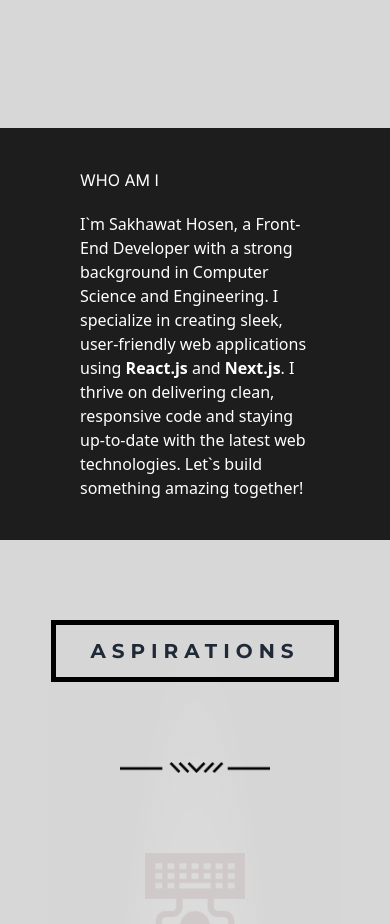
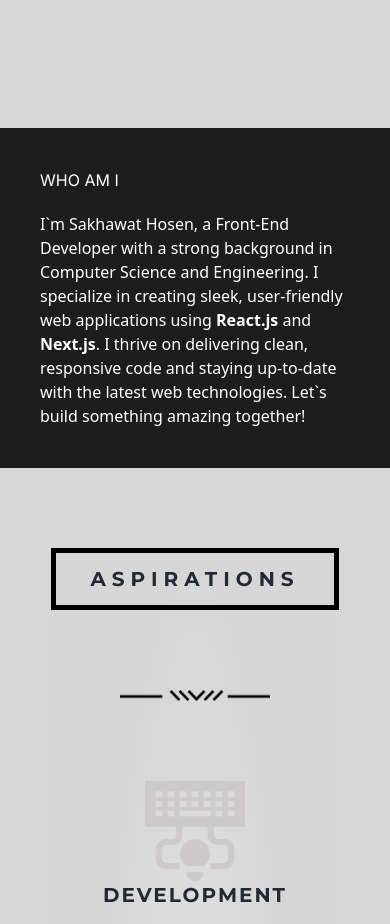
Before and after one commit to Sakhawat71/sakhawat, a Next.js app: page / in a window 390 px wide. Shown: the part 780-1704 px from the top of the page. Built offline with nearby package versions, Linux system fonts and the light colour scheme.

Commit message:
complete who am i and skills sections

```diff
--- a/src/components/AboutMe/AboutMe.jsx
+++ b/src/components/AboutMe/AboutMe.jsx
@@ -2,7 +2,7 @@ import React from 'react';
 
 const AboutMe = () => {
     return (
-        <div className='bg-[#1D1D1D] px-20 py-10 text-white'>
+        <div className='bg-[#1D1D1D] px-10 md:px-20 py-10 text-white'>
 
             <h2 className='mb-5 uppercase'>who am i</h2>
 
```
